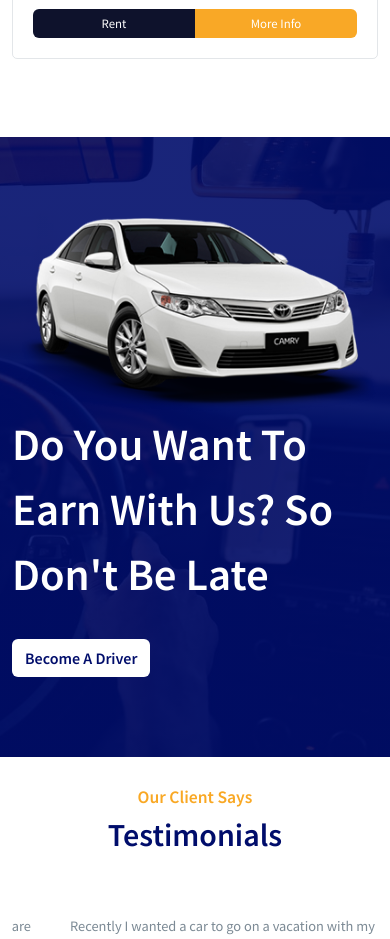
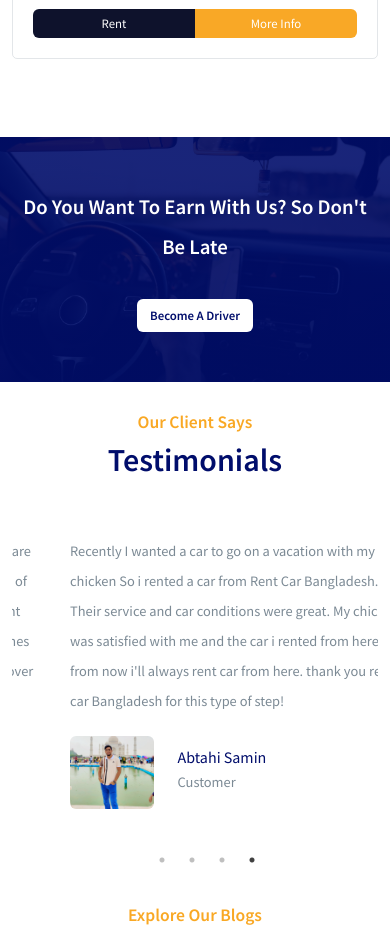
Before and after one commit to salman-saleihin/rent-car-bangladesh-react-project, a React (Create React App) app: page /home in a window 390 px wide. Shown: the part 5400-6339 px from the top of the page. Built offline with nearby package versions, Linux system fonts and the light colour scheme.

Commit message:
Become Driver Section responsive done

```diff
--- a/src/components/UI/BecomeDriverSection.jsx
+++ b/src/components/UI/BecomeDriverSection.jsx
@@ -9,7 +9,7 @@
     return <section className="become__driver">
         <Container>
             <Row>
-                <Col lg='6' md='6' sm='12'>
+                <Col lg='6' md='6' sm='12' className='become__driver-img'>
                   <img src={driverImg} alt="" className='w-100' />
                 </Col>
 
--- a/src/styles/become-driver-section.css
+++ b/src/styles/become-driver-section.css
@@ -30,3 +30,33 @@
     background: #fff;
     color: #07ad07;
 }
+
+@media only screen and (max-width: 992px) {
+    .become__driver-title{
+        font-size: 1.5rem;
+        line-height: 3rem;
+    }
+}
+
+@media only screen and (max-width: 768px) {
+    .become__driver{
+        padding: 50px 0px;
+    }
+    .become__driver-title{
+        font-size: 1.3rem;
+       line-height: 2.5rem;
+    }
+    .become__driver-btn {
+        font-size: 0.8rem !important;
+    }
+}
+
+@media only screen and (max-width: 576px) {
+    .become__driver-img{
+        display: none;
+    }
+
+    .become__driver{
+        text-align: center;
+    }
+}
```
